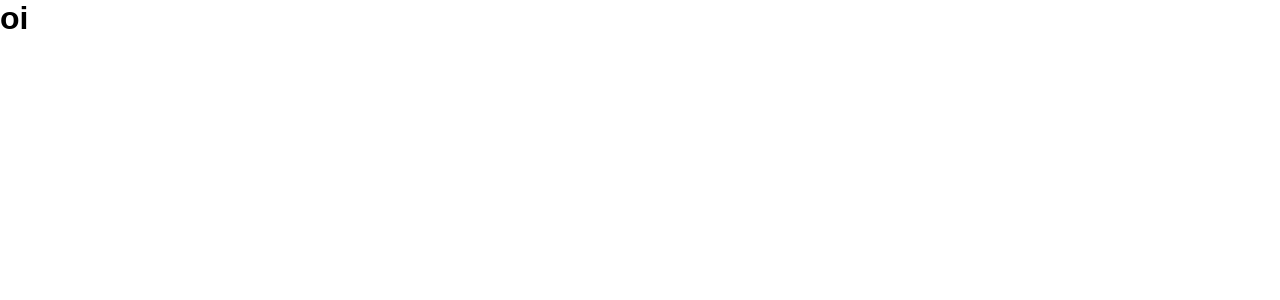
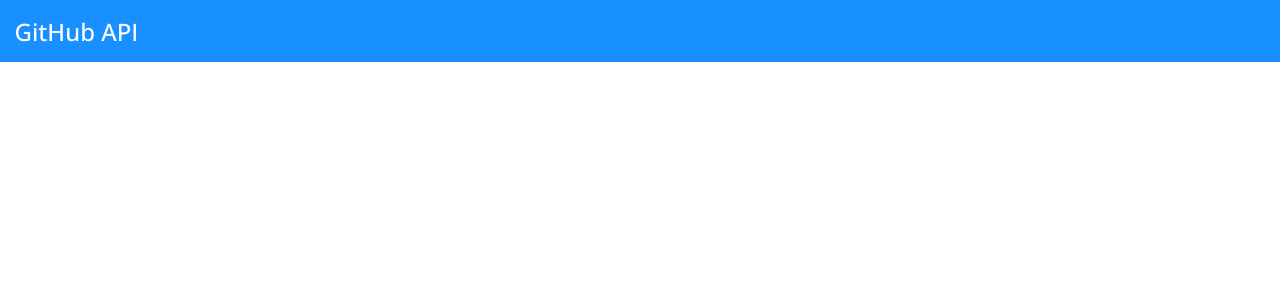
Before and after one commit to ltmartinelli/desafio-github-api, a React (Vite) app: page / in a window 1280 px wide. Shown: the top 300 px of the page. Built offline with nearby package versions, Linux system fonts and the light colour scheme.

Commit message:
Home Route and Header Component

```diff
--- a/src/App.tsx
+++ b/src/App.tsx
@@ -1,9 +1,14 @@
+import { BrowserRouter, Route, Routes } from "react-router-dom";
+import Home from "./routes/Home";
 
 export default function App()
 {
   return (
-    <>
-      <h1>oi</h1>
-    </>
+    <BrowserRouter>
+      <Routes>
+        <Route path="/" element={<Home />}>
+        </Route>
+      </Routes>
+    </BrowserRouter>
   )
 }
--- /dev/null
+++ b/src/components/Header/index.tsx
@@ -0,0 +1,10 @@
+import './styles.css';
+
+export default function Header()
+{
+    return (
+        <header>
+            <h1 className="container header-title">GitHub API</h1>
+        </header>
+    );
+}
--- /dev/null
+++ b/src/components/Header/styles.css
@@ -0,0 +1,12 @@
+header {
+    background-color: var(--color-bg-secondary);
+    height: 62px;
+    display: flex;
+    align-items: center;
+}
+
+.header-title {
+    color: var(--color-font-secondary);
+    font-size: 24px;
+    font-weight: 500;
+}
--- a/src/index.css
+++ b/src/index.css
@@ -1,10 +1,26 @@
-:root {}
+@import url('https://fonts.googleapis.com/css2?family=Open+Sans:wght@400;500;700&display=swap');
+
+:root {
+  --color-bg-primary: #FFF;
+  --color-bg-secondary: #1890FF;
+  --color-card-bg-primary: #E6F7FF;
+  --color-card-bg-secondary: #F5F5F5;
+
+  --color-font-primary: #000;
+  --color-font-secondary: #FFF;
+  --color-font-tertiarty: #7E7E7E;
+
+  --color-font-card-title-primary: #262626;
+  --color-font-card-title-secondary: #1890FF;
+  --color-font-placeholder: #BFBFBF;
+  --color-font-link: #0029FF;
+}
 
 * {
   box-sizing: border-box;
   margin: 0;
   padding: 0;
-  font-family: sans-serif;
+  font-family: 'Open Sans', sans-serif;
 }
 
 html,
@@ -17,3 +33,9 @@ a:hover {
   text-decoration: none;
   color: unset;
 }
+
+.container {
+  width: 100%;
+  max-width: 1251px;
+  margin: 0 auto;
+}
--- /dev/null
+++ b/src/routes/Home/index.tsx
@@ -0,0 +1,12 @@
+import { Outlet } from "react-router-dom";
+import Header from "../../components/Header";
+
+export default function Home()
+{
+    return (
+        <>
+            <Header />
+            <Outlet />
+        </>
+    );
+}
```
